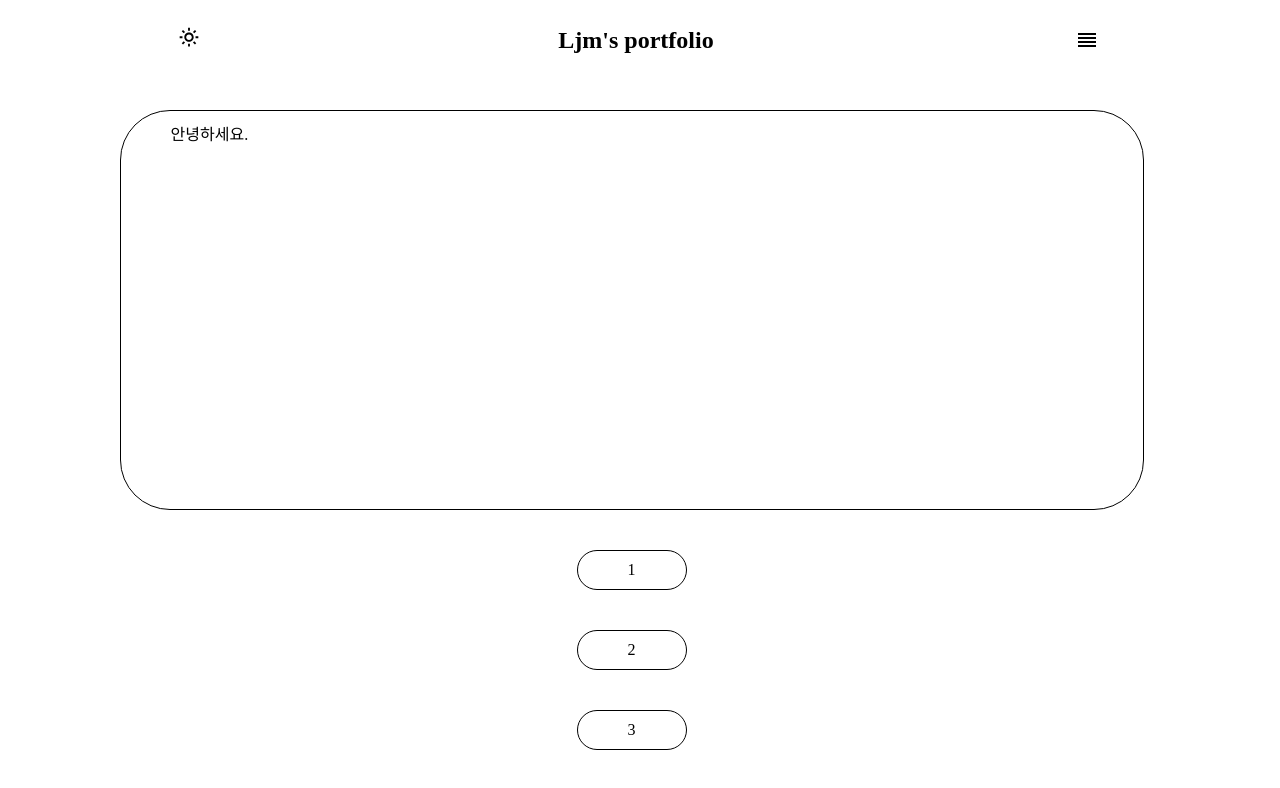
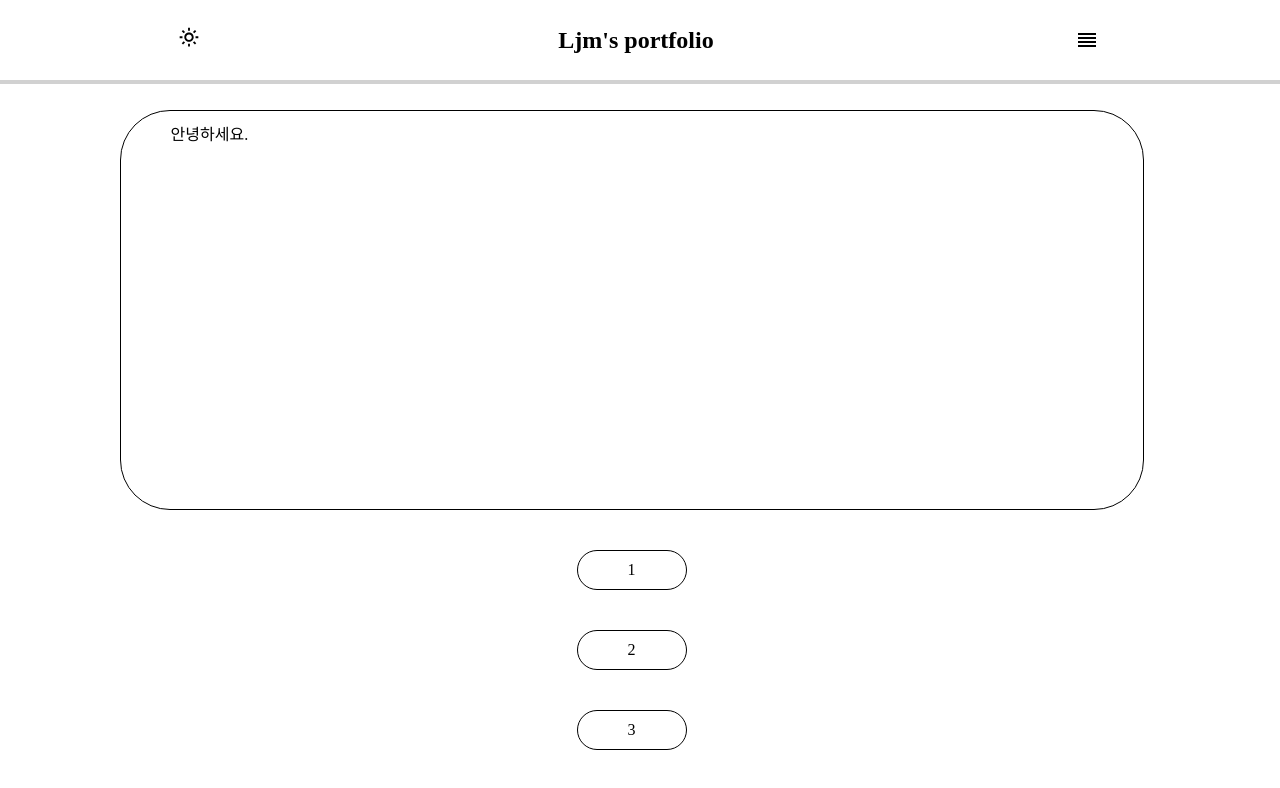
Before and after one commit to jm4293/portfolio, a React (Create React App) app: page / in a window 1280 px wide. Shown: the top 788 px of the page. Built offline with nearby package versions, Linux system fonts and the light colour scheme.

Commit message:
perf: 다크모드 수정

```diff
--- a/src/components/Theme.js
+++ b/src/components/Theme.js
@@ -1,11 +1,19 @@
 export const darkTheme = {
-  color: '#ffffff',
-  bgColor: '#000000',
-  border: '1px solid white',
+  color: 'rgb(195, 195, 195)',
+  bgColor: 'rgb(43, 43, 43)',
+  ScrollTopColor: 'rgb(43, 43, 43)',
+  ScrollBottomColor: 'rgb(124, 124, 124)',
+  FooterIcon: 'rgb(195, 195, 195)',
+  ContentListbgColor: 'rgb(30, 31, 33)',
+  ContentListColor: 'rgb(255, 252, 255)'
 };
 
 export const lightTheme = {
-  color: '#000000',
-  bgColor: '#ffffff',
-  border: '1px solid black',
+  color: 'black',
+  bgColor: 'white',
+  ScrollTopColor: 'rgb(124, 124, 124)',
+  ScrollBottomColor: 'rgb(209, 209, 209)',
+  FooterIcon: 'rgb(7, 7, 7)',
+  ContentListbgColor: 'rgb(255, 255, 255)',
+  ContentListColor: 'rgb(0, 0, 0)'
 };
```
